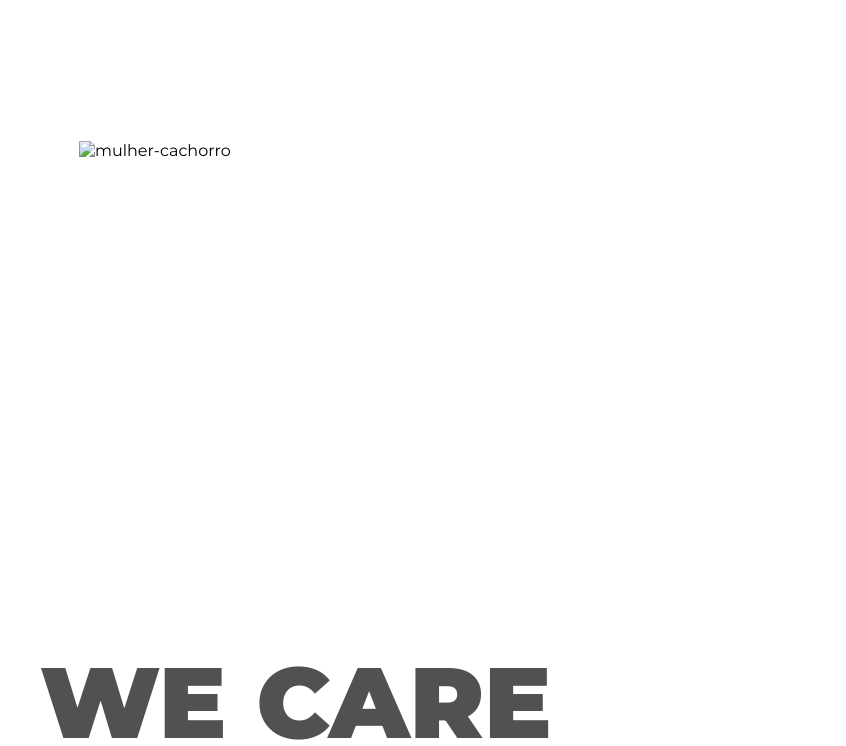
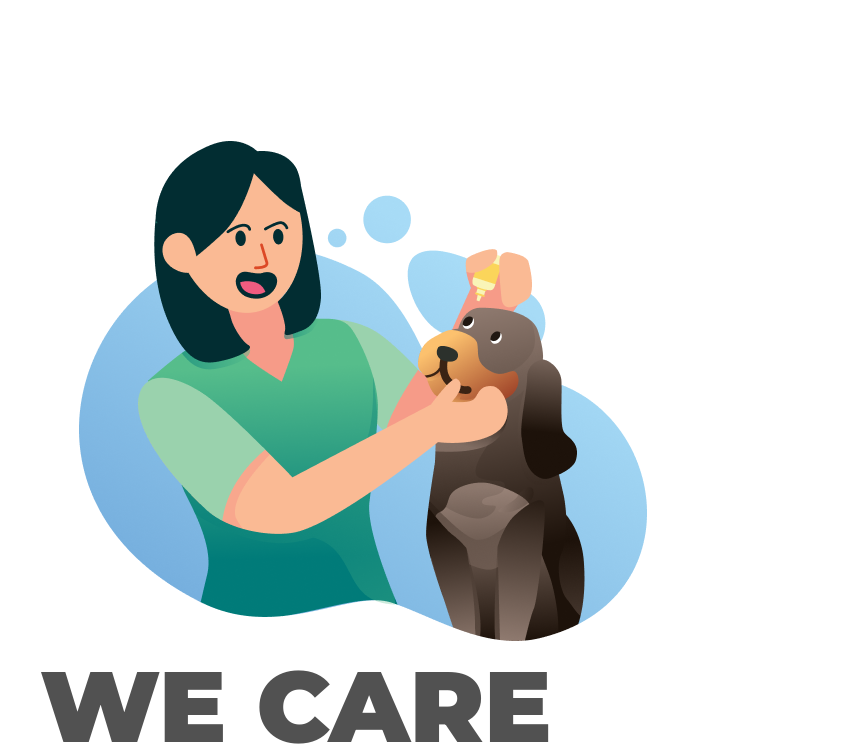
Before and after one commit to rodrigocassiano0/projeto-responsivo-2, a plain HTML site: page index.html in a window 1280 px wide. Shown: the part 88-834 px from the top of the page, without its empty margins (46-892 px from the left). Drawn offline with Linux system fonts and the light colour scheme.

Commit message:
alteração na imagem

```diff
--- a/index.html
+++ b/index.html
@@ -23,7 +23,7 @@
     </header>
 
     <main>
-        <img src="./Illustration 2 (1).png" alt="mulher-cachorro">
+        <img src="./assets/Illustration 2 (1).png" alt="mulher-cachorro">
 
         <section>
             <h1>WE CARE</h1>
```
